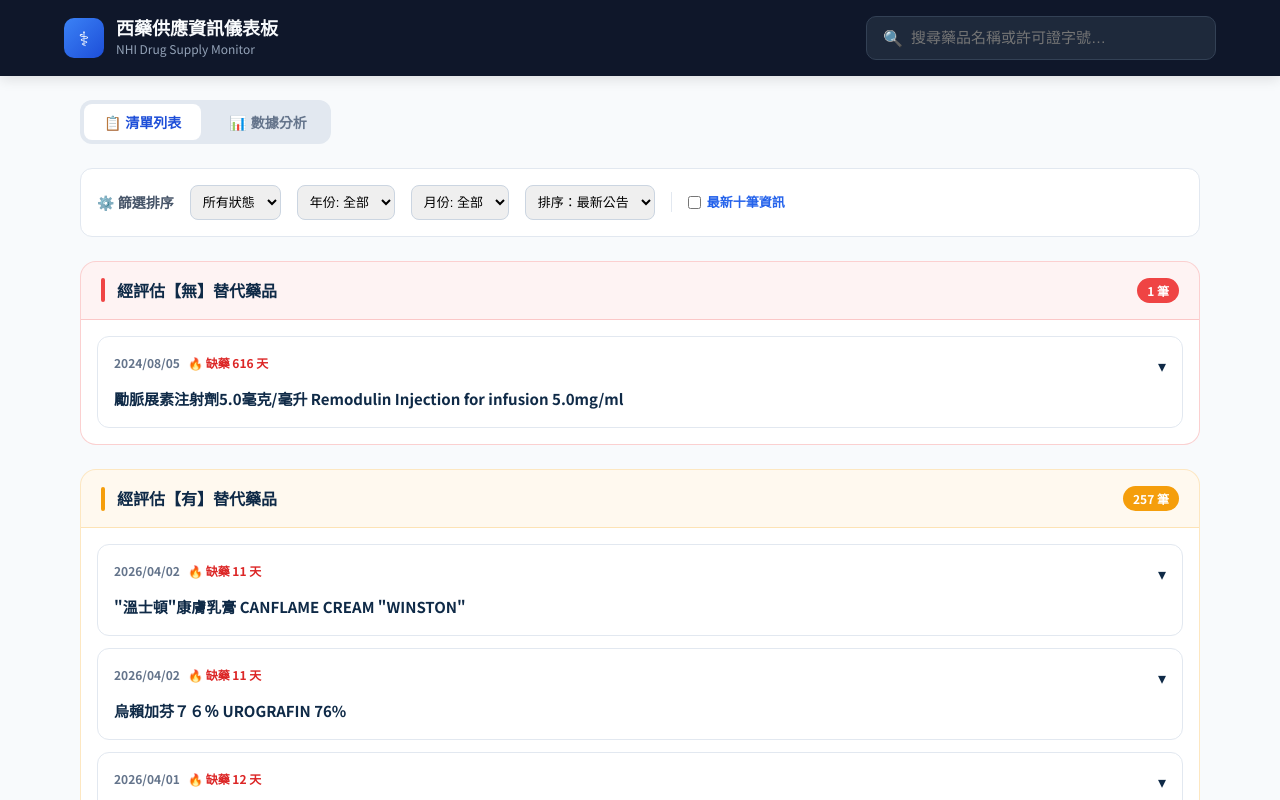
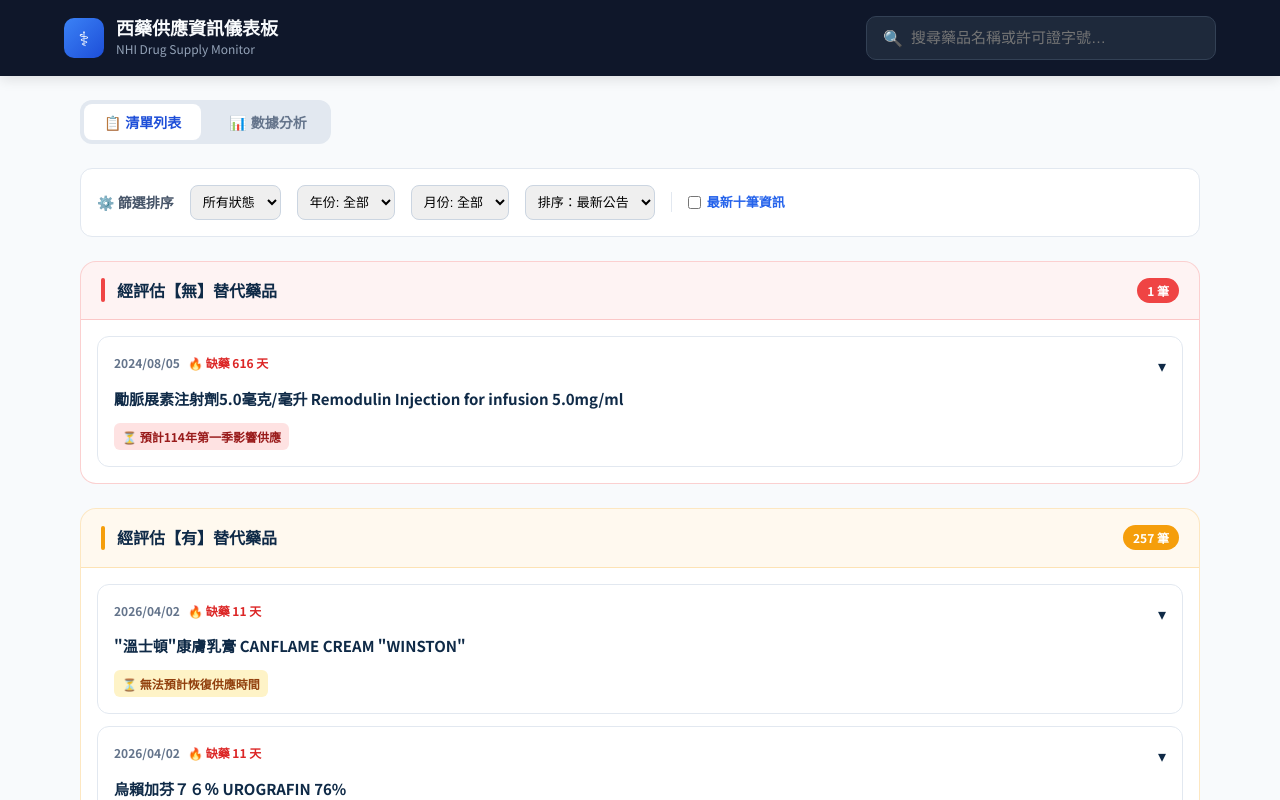
Before and after one commit to lianggaga927-beep/TFDA-drug-shortage-dashboard, a React (Vite) app: page / in a window 1280 px wide. Shown: the top 800 px of the page. Built offline with nearby package versions, Linux system fonts and the light colour scheme; a web font is replaced by a local one.

Commit message:
fix: use declared variables in DrugCard to pass TypeScript strict check

```diff
--- a/src/App.tsx
+++ b/src/App.tsx
@@ -277,20 +277,31 @@ function DrugCard({ item, theme }: any) {
   const [open, setOpen] = useState(false);
   const rec = extractRecoveryTime(item.供應狀態);
   const t = { red: {bg:'#fee2e2', text:'#991b1b'}, amber: {bg:'#fef3c7', text:'#92400e'}, emerald: {bg:'#d1fae5', text:'#065f46'} }[theme as Theme];
+
   return (
-    <div style={{ border: '1px solid #e2e8f0', borderRadius: '12px', backgroundColor: '#fff' }}>
+    <div style={{ border: '1px solid #e2e8f0', borderRadius: '12px', backgroundColor: '#fff', overflow: 'hidden' }}>
       <div onClick={() => setOpen(!open)} style={{ padding: '16px', cursor: 'pointer', display: 'flex', flexDirection: 'column', gap: '8px' }}>
         <div style={{ display: 'flex', justifyContent: 'space-between' }}>
-          <div style={{ display: 'flex', gap: '8px' }}>
+          <div style={{ display: 'flex', gap: '8px', flexWrap: 'wrap' }}>
             <span style={{ fontSize: '12px', fontWeight: 600, color: '#64748b' }}>{item.公告更新時間}</span>
             {theme !== 'emerald' && <span style={{ fontSize: '12px', fontWeight: 700, color: '#dc2626' }}>🔥 缺藥 {item._days} 天</span>}
           </div>
           <span style={{ transform: open ? 'rotate(180deg)' : 'rotate(0deg)' }}>▾</span>
         </div>
         <div style={{ fontWeight: 700, fontSize: '15px' }}>{item.中文品名}</div>
-        {item._altText && theme !== 'emerald' && (
-          <div style={{ fontSize: '12px', fontWeight: 600, color: '#0369a1', backgroundColor: '#e0f2fe', padding: '4px 8px', borderRadius: '6px' }}>💡 替代：{item._altText}</div>
-        )}
+
+        {/* 👇 就是這裡！把遺漏的替代品建議 (altText) 與恢復時間 (rec, t) 顯示出來 👇 */}
+        <div style={{ display: 'flex', flexWrap: 'wrap', gap: '8px', marginTop: '4px' }}>
+          {item._altText && theme !== 'emerald' && (
+            <div style={{ fontSize: '12px', fontWeight: 600, color: '#0369a1', backgroundColor: '#e0f2fe', padding: '4px 8px', borderRadius: '6px' }}>💡 替代：{item._altText}</div>
+          )}
+          {rec && (
+            <div style={{ fontSize: '12px', fontWeight: 600, color: t?.text, backgroundColor: t?.bg, padding: '4px 8px', borderRadius: '6px' }}>
+              ⏳ {rec}
+            </div>
+          )}
+        </div>
+
       </div>
       {open && <div style={{ padding: '16px', backgroundColor: '#f8fafc', borderTop: '1px dashed #cbd5e1', fontSize: '14px', whiteSpace: 'pre-line' }}>{item.供應狀態?.replace(/\\r\\n/g, '\n')}</div>}
     </div>
```
